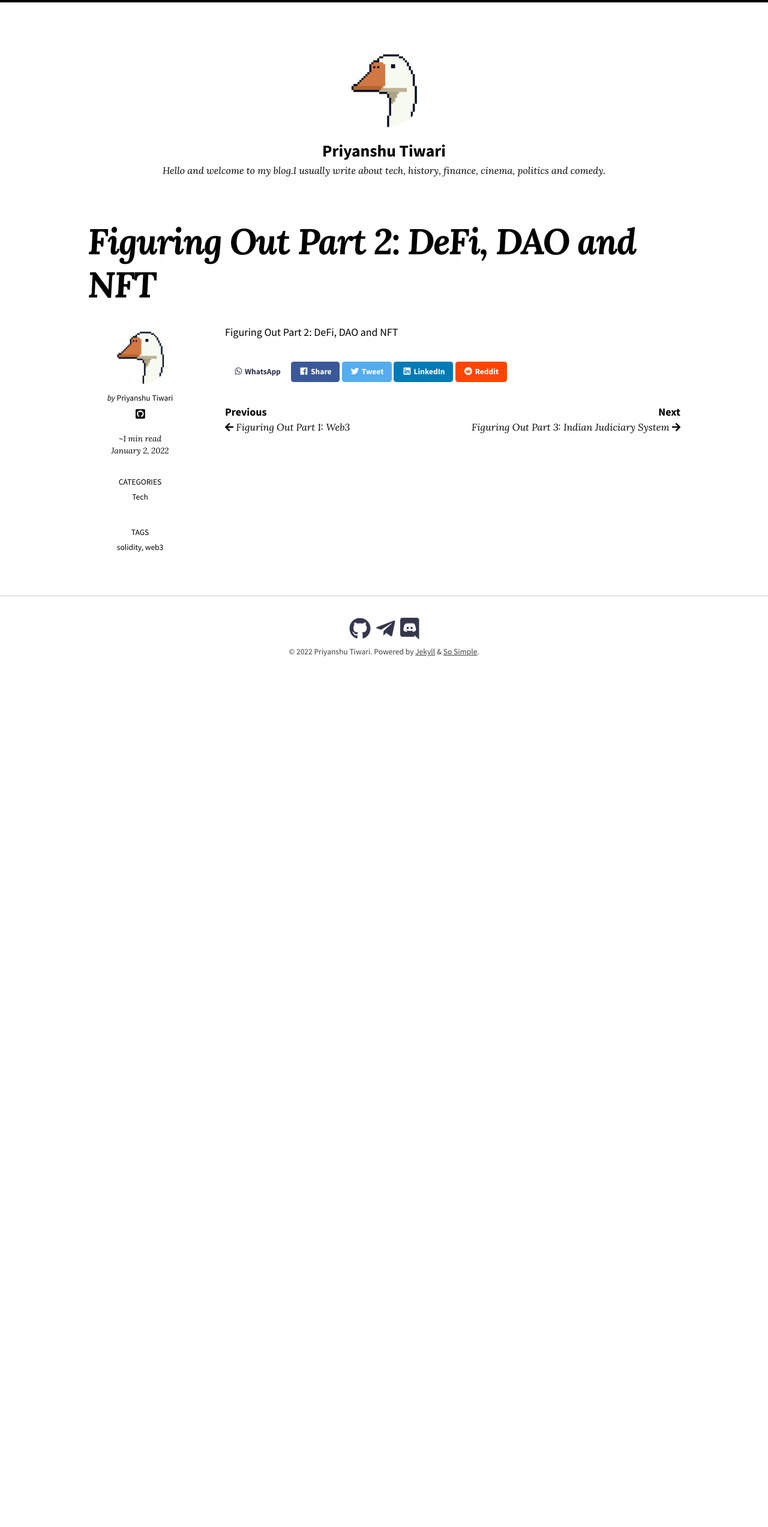
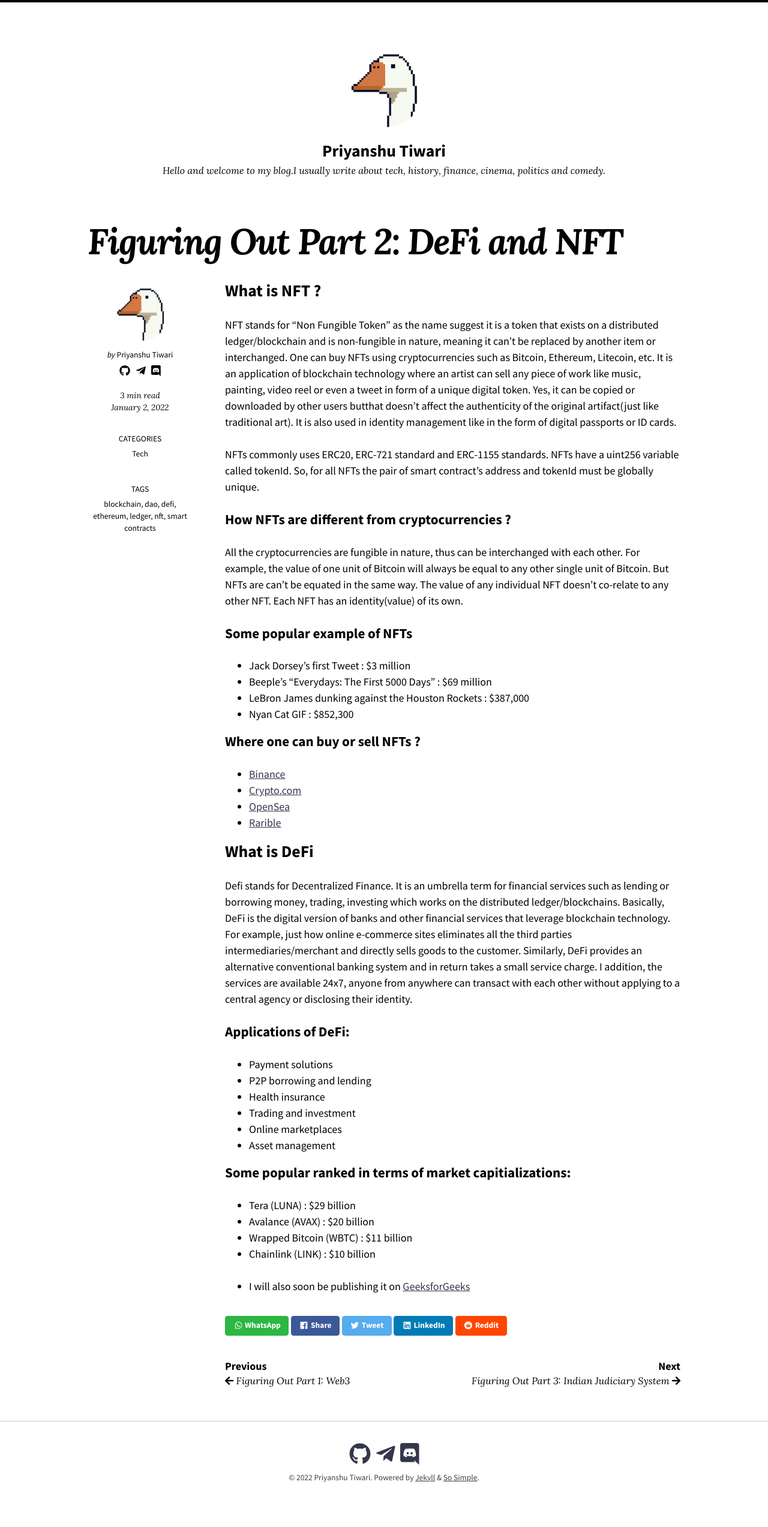
Before and after one commit to ahampriyanshu/blog-v1, a Jekyll site: the page built from _posts/2022-01-02-figuring-out-2-defi-dao-and-nft.md, in a window 1280 px wide. Shown: the whole page at 60% size. Built offline with Jekyll 4.4.1, drawn with Linux system fonts in a browser that asks for light colours; nearby versions of some CDN libraries; before the commit the page ends 1170 px from its top, so only the background shows below that.

Commit message:
new contend added: figuring out 3: defi and nft

```diff
--- a/_includes/social-share.html
+++ b/_includes/social-share.html
@@ -1,5 +1,5 @@
 <div class="page-share">
-  <a href="https://wa.me/?text={{ page.url | absolute_url | url_encode }}" onclick="window.open(this.href, 'window', 'left=20,top=20,width=500,height=500,toolbar=1,resizable=0'); return false;" class="btn btn-success btn--small"><i class="fab fa-fw fa-whatsapp" aria-hidden="true"></i> <span>WhatsApp</span></a>
+  <a style="background-color:#2BB741; color: white;" href="https://wa.me/?text={{ page.url | absolute_url | url_encode }}" onclick="window.open(this.href, 'window', 'left=20,top=20,width=500,height=500,toolbar=1,resizable=0'); return false;" class="btn btn--small"><i class="fab fa-fw fa-whatsapp" aria-hidden="true"></i> <span>WhatsApp</span></a>
   <a href="https://www.facebook.com/sharer/sharer.php?u={{ page.url | absolute_url | url_encode }}" onclick="window.open(this.href, 'window', 'left=20,top=20,width=500,height=500,toolbar=1,resizable=0'); return false;" class="btn btn--facebook btn--small"><i class="fab fa-fw fa-facebook" aria-hidden="true"></i> <span>{{ site.data.text[site.locale].share | default: 'Share' }}</span></a>
   <a href="https://twitter.com/intent/tweet?text={{ page.title | url_encode }}%20{{ page.url | absolute_url | url_encode }}" onclick="window.open(this.href, 'window', 'left=20,top=20,width=500,height=500,toolbar=1,resizable=0'); return false;" class="btn btn--twitter btn--small"><i class="fab fa-fw fa-twitter" aria-hidden="true"></i> <span>{{ site.data.text[site.locale].tweet | default: 'Tweet' }}</span></a>
   <a href="https://www.linkedin.com/shareArticle?mini=true&url={{ page.url | absolute_url | url_encode }}" onclick="window.open(this.href, 'window', 'left=20,top=20,width=500,height=500,toolbar=1,resizable=0'); return false;" class="btn btn--linkedin btn--small"><i class="fab fa-fw fa-linkedin" aria-hidden="true"></i> <span>LinkedIn</span></a>
--- a/_posts/2022-01-02-figuring-out-2-defi-dao-and-nft.md
+++ b/_posts/2022-01-02-figuring-out-2-defi-dao-and-nft.md
@@ -1,12 +1,61 @@
 ---
-title: "Figuring Out Part 2: DeFi, DAO and NFT"
+title: "Figuring Out Part 2: DeFi and NFT"
 author: Priyanshu Tiwari
-excerpt: "Figuring Out Part 2: DeFi, DAO and NFT"
+excerpt: "Figuring out all buzz about these neo blockchain technologies. Evaluating their present and future(if there is one)."
 categories:
   - Tech
 tags:
-  - solidity
-  - web3
+  - blockchain
+  - ethereum
+  - ledger
+  - 'smart contracts'
+  - nft
+  - dao
+  - defi
 ---
 
-Figuring Out Part 2: DeFi, DAO and NFT
+## What is NFT ?
+
+NFT stands for "Non Fungible Token" as the name suggest it is a token that exists on a distributed ledger/blockchain and is non-fungible in nature, meaning it can't be replaced by another item or interchanged. One can buy NFTs using cryptocurrencies such as Bitcoin, Ethereum, Litecoin, etc. It is an application of blockchain technology where an artist can sell any piece of work like music, painting, video reel or even a tweet in form of a unique digital token. Yes, it can be copied or downloaded by other users butthat doesn't affect the authenticity of the original artifact(just like traditional art). It is also used in identity management like in the form of digital passports or ID cards.
+
+NFTs commonly uses ERC20,  ERC-721 standard  and ERC-1155 standards. NFTs have a uint256 variable called tokenId. So, for all NFTs the pair of smart contract's address and tokenId must be globally unique.
+
+### How NFTs are different from cryptocurrencies ?
+
+All the cryptocurrencies are fungible in nature, thus can be interchanged with each other. For example, the value of one unit of Bitcoin will always be equal to any other single unit of Bitcoin. But NFTs are can't be equated in the same way. The value of any individual NFT doesn't co-relate to any other NFT. Each NFT has an identity(value) of its own.
+
+### Some popular example of NFTs
+
+* Jack Dorsey’s first Tweet :  $3 million
+* Beeple’s “Everydays: The First 5000 Days” : $69 million
+* LeBron James dunking against the Houston Rockets : $387,000
+* Nyan Cat GIF : $852,300
+
+### Where one can buy or sell NFTs ?
+
+* [Binance](https://www.binance.com/en/nft/marketplace)
+* [Crypto.com](https://crypto.com/nft/marketplace)
+* [OpenSea](https://opensea.io/)
+* [Rarible](https://rarible.com/)
+
+## What is DeFi
+
+Defi stands for Decentralized Finance. It is an umbrella term for financial services such as lending or borrowing money, trading, investing which works on the distributed ledger/blockchains. Basically, DeFi is the digital version of banks and other financial services that leverage blockchain technology. For example, just how online e-commerce sites eliminates all the third parties intermediaries/merchant and directly sells goods to the customer. Similarly, DeFi provides an alternative conventional banking system and in return takes a small service charge. I addition, the services are available 24x7, anyone from anywhere can transact with each other without applying to a central agency or disclosing their identity.
+
+### Applications of DeFi:
+
+* Payment solutions
+* P2P borrowing and lending
+* Health insurance
+* Trading and investment
+* Online marketplaces
+* Asset management
+
+### Some popular ranked in terms of market capitializations:
+
+* Tera (LUNA) : $29 billion
+* Avalance (AVAX) :  $20 billion
+* Wrapped Bitcoin (WBTC) : $11 billion
+* Chainlink (LINK) : $10 billion
+
+* I will also soon be publishing it on [GeeksforGeeks](https://www.geeksforgeeks.org/)
--- a/_sass/so-simple/_global.scss
+++ b/_sass/so-simple/_global.scss
@@ -83,7 +83,7 @@
 }
 
 .site-description {
-  margin-bottom: 1em;
+  margin: 0 0.25rem 1em;
   font-family: $description-font-family;
   @include fluid-type($min-vw, $max-vw, $h5-min, $h5-max);
   font-weight: 400;
```
Also changed, not shown: _data/authors.yml (+7 -4 lines), _posts/2021-04-28-cypherock-intern-tasks-using-trezor-firmware.md (+10 -5 lines).
